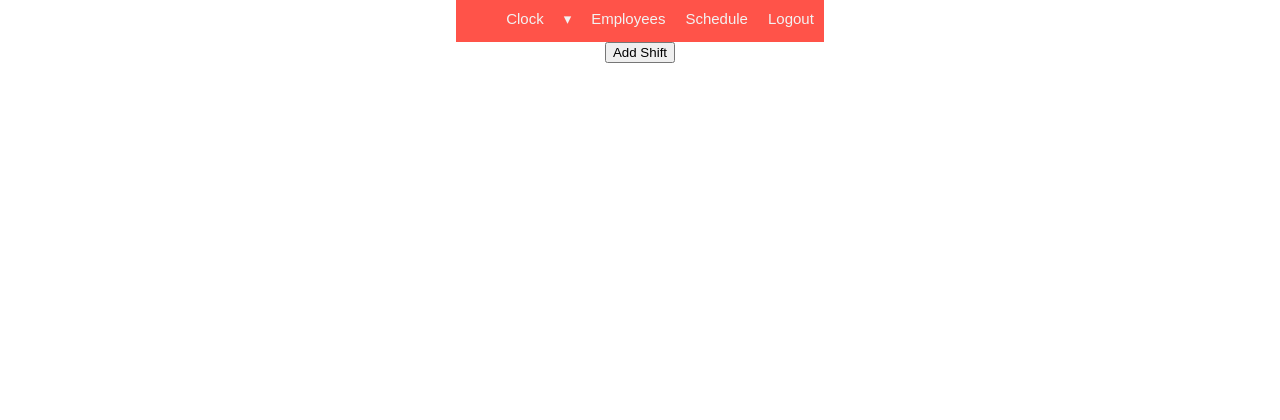
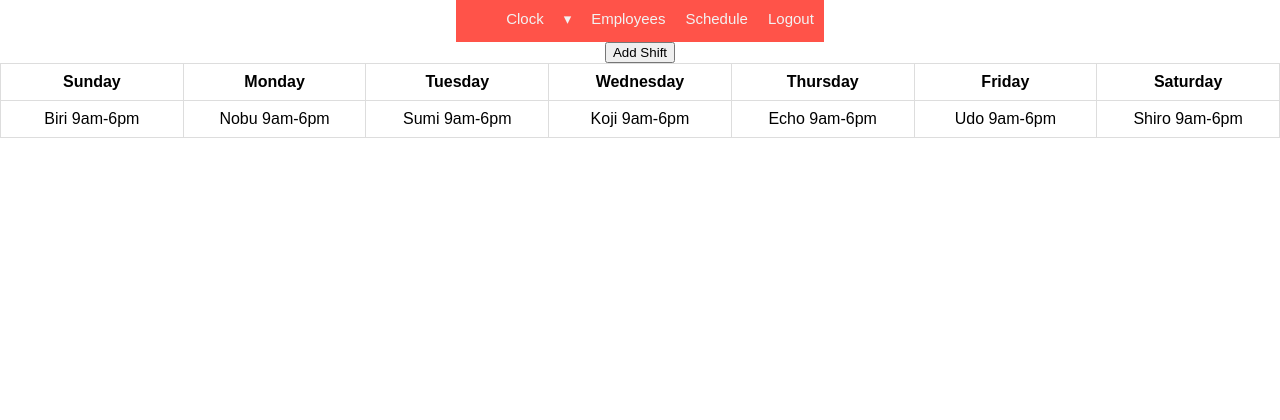
Before and after one commit to keeeeeyu/schedule, a Django app: page /schedule/ in a window 1280 px wide. Shown: the top 420 px of the page. Run offline with Django 4.2, Linux system fonts and the light colour scheme; the visitor is signed in with stand-in values (Sample User, id 1); data comes from the database, SQL or seed files in the repository.

Commit message:
added weekly schedule template

```diff
--- a/schedule_app/models.py
+++ b/schedule_app/models.py
@@ -5,6 +5,7 @@ from django.urls import reverse
 # Create your models here.
 
 DEPARTMENTS = (
+    ('U', 'Unassigned'),
     ('P', 'Pharmacist'),
     ('R', 'Retail'),
     ('O', 'Office'),
--- a/schedule_app/templates/schedule.html
+++ b/schedule_app/templates/schedule.html
@@ -3,6 +3,7 @@
 {% block content %}
 <button onclick="openAddShiftModal()">Add Shift</button>
 {% include 'schedule/add_shift.html' %}
+{% include 'schedule/weekly_schedule.html' %}
 
 <script>
     function openAddShiftModal() {
--- /dev/null
+++ b/schedule_app/templates/schedule/weekly_schedule.html
@@ -0,0 +1,22 @@
+<div>
+<table>
+    <tr>
+      <th>Sunday</th>
+      <th>Monday</th>
+      <th>Tuesday</th>
+      <th>Wednesday</th>
+      <th>Thursday</th>
+      <th>Friday</th>
+      <th>Saturday</th>
+    </tr>
+    <tr>
+      <td>Biri 9am-6pm</td>
+      <td>Nobu 9am-6pm</td>
+      <td>Sumi 9am-6pm</td>
+      <td>Koji 9am-6pm</td>
+      <td>Echo 9am-6pm</td>
+      <td>Udo 9am-6pm</td>
+      <td>Shiro 9am-6pm</td>
+    </tr>
+  </table>
+</div>
```
